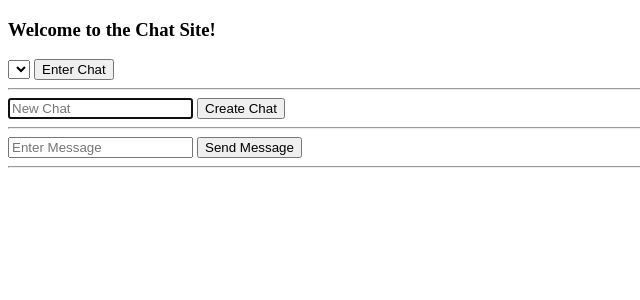
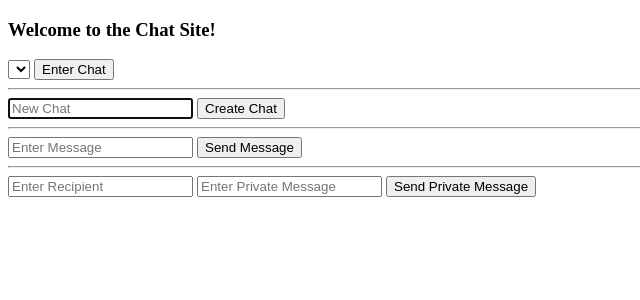
Before and after one commit to ncassie/EdXCourses, a Flask app: template EdXWeb/project2/templates/chats.html in a window 1280 px wide. Shown: the top 300 px of the page, without its empty margins (0-640 px from the left). Run offline with Flask 2, Linux system fonts and the light colour scheme; the template is opened without the code that fills it, so the values that code supplies are empty; some libraries are stand-ins or nearby versions.

Commit message:
Personal Touch(private messages) added

```diff
--- a/EdXWeb/project2/templates/chats.html
+++ b/EdXWeb/project2/templates/chats.html
@@ -22,6 +22,7 @@
           if(localStorage.getItem('currentroom')){
 
               room = localStorage.getItem('currentroom');
+              currentroom = room;
               load_messages(room);
           }
 
@@ -40,6 +41,13 @@
               document.querySelector('#sendmessage').onclick = () => {
                 const message = document.querySelector('#message').value;
                 socket.emit('submit message', {'room': currentroom, 'user': user, 'message': message});
+              };
+
+              // add functionality for adding message button
+              document.querySelector('#sendprivatemessage').onclick = () => {
+                const message = document.querySelector('#privatemessage').value;
+                const receiver = document.querySelector('#privatemessagereceiver').value;
+                socket.emit('submit private message', {'receiver': receiver, 'user': user, 'message': message});
               };
 
             });
@@ -65,6 +73,17 @@
                 const li = document.createElement('li');
                 li.innerHTML = sender + " - " + message;
                 document.querySelector('#messages').append(li);
+              }
+
+          });
+
+          // display private message to correct person
+          socket.on('private message received', data => {
+              let receiver = data.receiver;
+              let message = data.message;
+
+              if(receiver === user){
+                alert(message);
               }
 
           });
@@ -151,6 +170,10 @@
 
         <hr>
 
+        <input id="privatemessagereceiver" autocomplete="off" autofocus placeholder="Enter Recipient" type="text">
+        <input id="privatemessage" autocomplete="off" autofocus placeholder="Enter Private Message" type="text">
+        <button id="sendprivatemessage">Send Private Message</button>
+
         <ul id="messages">
         </ul>
 
```
Also changed, not shown: EdXWeb/project2/application.py (+23 -3 lines).
